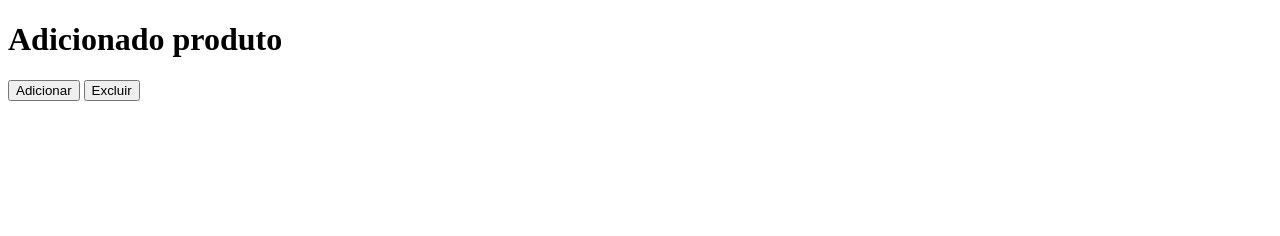
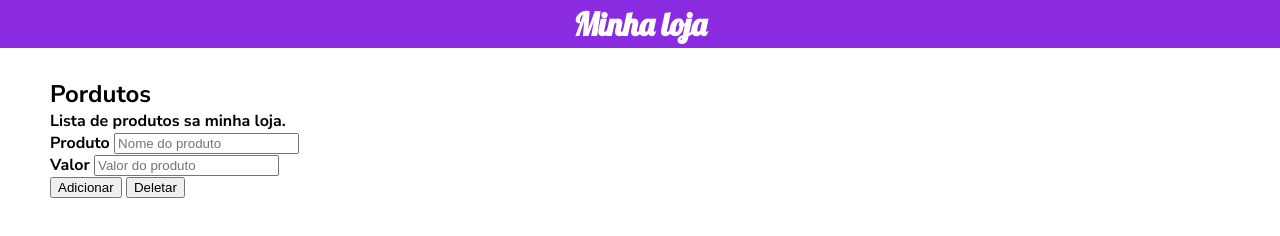
Before and after one commit to Lucasantos-S/loja-de-produtos, a plain HTML site: page index.html in a window 1280 px wide. Drawn offline with Linux system fonts and the light colour scheme.

Commit message:
criando produto

```diff
--- a/index.html
+++ b/index.html
@@ -5,16 +5,45 @@
     <meta http-equiv="X-UA-Compatible" content="IE=edge">
     <meta name="viewport" content="width=device-width, initial-scale=1.0">
     <title>Projeto produto</title>
+    <style>
+        @import url('https://fonts.googleapis.com/css2?family=Lobster&display=swap');
+    </style>
+    <style>
+        @import url('https://fonts.googleapis.com/css2?family=Nunito+Sans:wght@700&display=swap');
+    </style>
+
     <link rel="stylesheet" href="style.css">
     <script src="script.js"></script>
 </head>
 <body>
+    <header>
+        <h1>Minha loja</h1>
+    </header>
 
-    <div class="card">
-        <h1>Adicionado produto</h1>
-        <button onclick="produto.adicionar()">Adicionar</button>
-        <button onclick="produto.excluir()">Excluir</button>
-    </div>
+    <main>
+        <div class="title">
+
+            <h2>Pordutos</h2>
+            <span>Lista de produtos sa minha loja.</span>
+        </div>
+
+
+        <div class="card">
+            <div class="lineInput">
+                <label>Produto</label>
+                <input type="text"id="produto" placeholder="Nome do produto" >
+            </div>
+            <div class="lineInput">
+                <label>Valor</label>
+                <input type="text"id="valor" placeholder="Valor do produto" >
+            </div>
+
+            <button onclick="produto.adicionar()">Adicionar</button>
+            <button onclick="produto.excluir()">Deletar</button>
+        </div>
+    </main>
+
+
 
 </body>
 </html>
--- a/style.css
+++ b/style.css
@@ -0,0 +1,22 @@
+*{
+    margin: 0;
+}
+body {
+    font-family:'Nunito Sans', sans-serif;
+}
+
+header {
+    background-color: blueviolet;
+    color: white;
+    text-align: center;
+
+    font-family: 'Lobster', cursive;
+}
+
+header, h1 {
+    padding: 2px;
+}
+
+main {
+    padding: 30px 50px ;
+}
```
